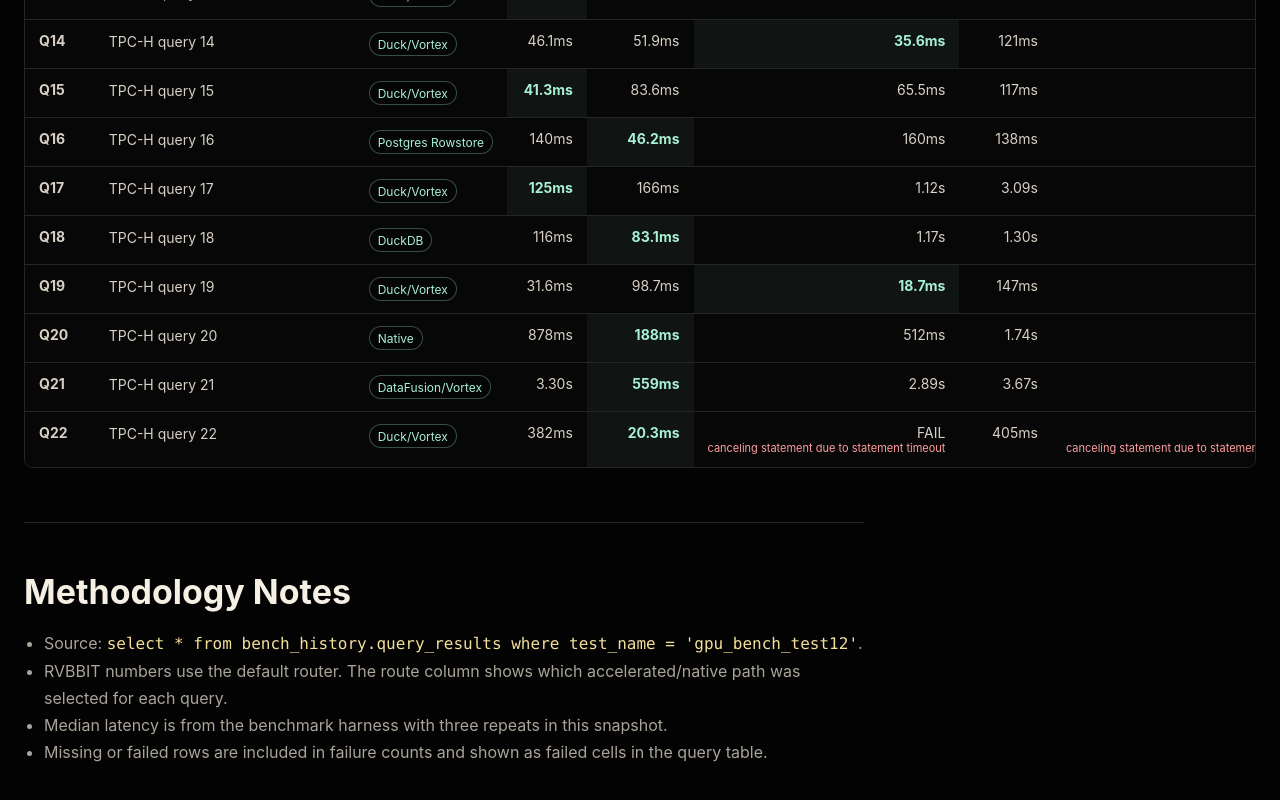
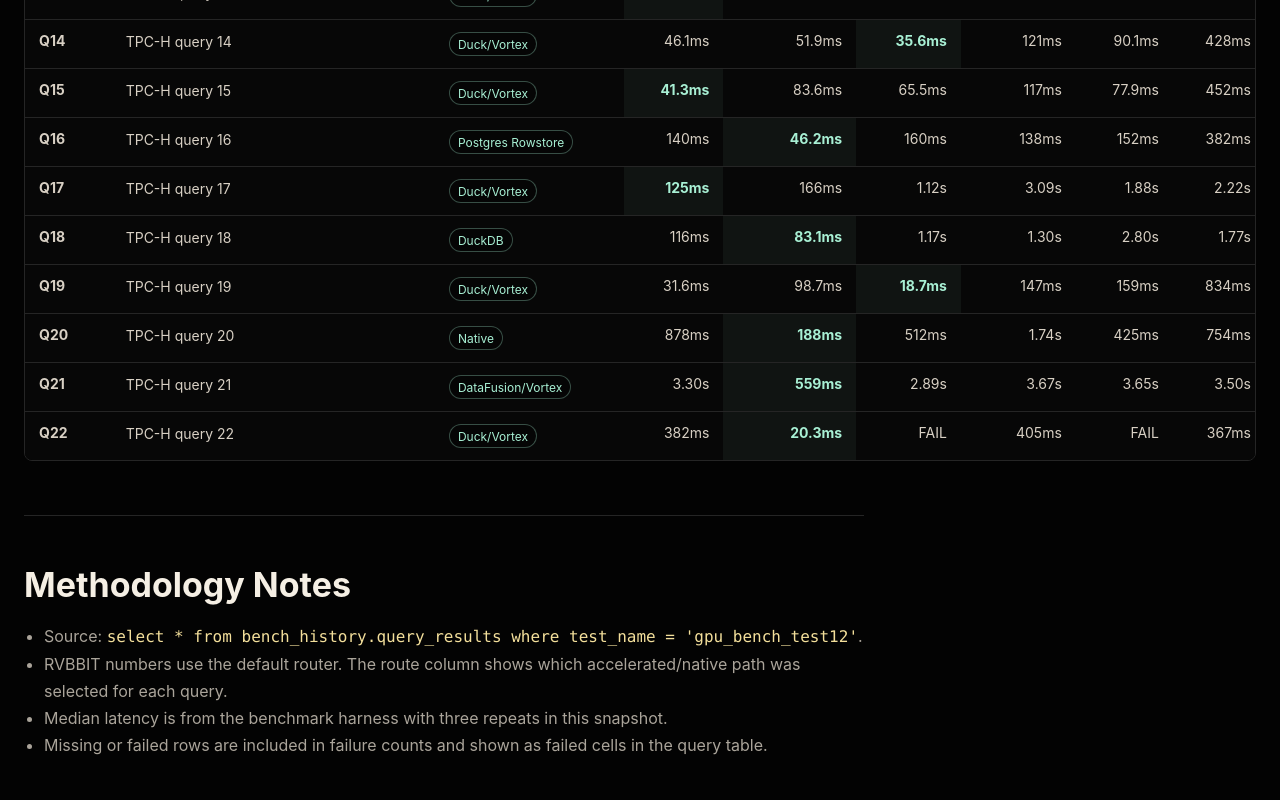
Before and after one commit to ryrobes/rvbbit-docs, a Next.js app: page /benchmarks in a window 1280 px wide. Shown: the part 5686-6486 px from the top of the page. Built offline with nearby package versions, Linux system fonts and the light colour scheme.

Commit message:
Simplify benchmark failure cells

```diff
--- a/app/benchmarks/page.tsx
+++ b/app/benchmarks/page.tsx
@@ -190,9 +190,6 @@ export default function BenchmarksPage() {
                       return (
                         <td className={isBest ? "best-cell" : ""} key={system}>
                           <span>{formatMs(measurement?.medianMs)}</span>
-                          {measurement?.status !== "ok" ? (
-                            <small>{measurement?.status ?? "missing"}</small>
-                          ) : null}
                         </td>
                       );
                     })}
```
